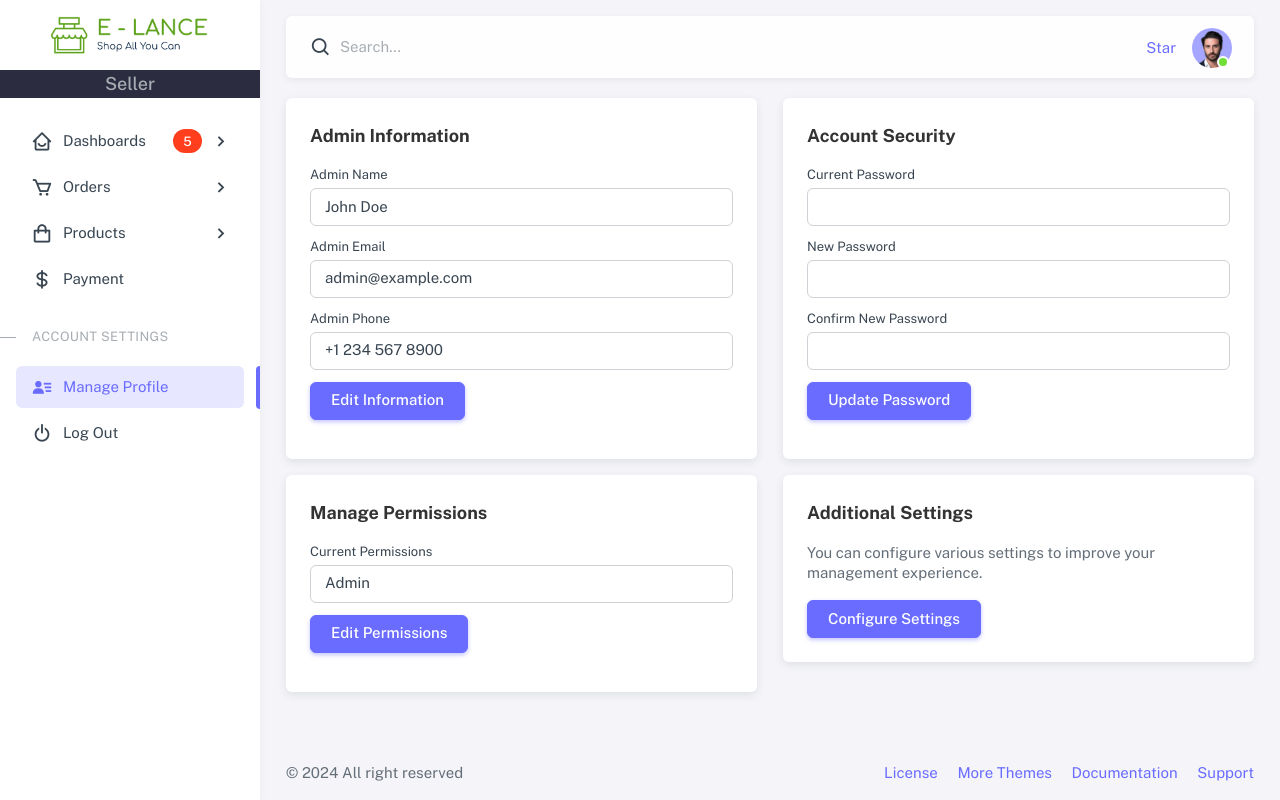
After one commit to Oyencelis/e-lance, a Flask app: page /profile in a window 1280 px wide. The commit adds this page. Run offline with Flask 3, Linux system fonts and the light colour scheme; the visitor is signed in with stand-in values (Sample User, id 1); some libraries are stand-ins or nearby versions.

Commit message:
Added manage profile and become a seller request feature

```diff
--- /dev/null
+++ b/app/controller/ManageProfileController.py
@@ -0,0 +1,39 @@
+from flask import render_template, session, request, g
+from flask_login import current_user
+from helpers.HelperFunction import responseData
+from helpers.QueryHelpers import executePost, executeGet
+
+def manageProfile():
+    active_menu = ['manage']
+    return render_template('views/manage-profile/manageProfile.html', menu = active_menu)
+
+def sellerRequest():
+    user_id = session.get('user_id')
+    print(f"User ID: {user_id}")  # Debugging
+    query = "SELECT user_id FROM seller_details WHERE user_id = %s"
+
+    # Execute the query to check if the user already has a seller request
+    result = executeGet(query, (user_id,))
+
+    # If user already has a seller request, you might want to inform them
+    if result:  # Assuming `result` returns a list of records
+        return render_template('views/become-seller.html', message="You already have a seller request under review.")
+
+    return render_template('views/become-seller.html')
+
+def sellerRequestSubmit():
+    store_name = request.form.get('storeName')
+    business_description = request.form.get('businessDescription')
+
+    if not store_name:
+        return responseData("error", "Store name is required", "", 200)
+    if not business_description:
+        return responseData("error", "Description is required", "", 200)
+
+    insert_query = "INSERT INTO seller_details (user_id, store_name, description) VALUES (%s, %s, %s)"
+
+    # Execute the insertion and check if it was successful
+    if executePost(insert_query, (g.authenticated['user_id'], store_name, business_description)):
+        return responseData("success", "Your request to become a seller has been submitted, please wait for approval.", "", 200)
+    else:
+        return responseData("error", "Failed to insert your request into the database.", "", 200)
--- /dev/null
+++ b/app/controller/UserController.py
@@ -0,0 +1,6 @@
+from flask import render_template, session
+from helpers.QueryHelpers import executeGet
+
+def seller():
+    active_menu = ['users', 'seller']
+    return render_template('views/users/seller.html', menu = active_menu)
--- a/app/routes.py
+++ b/app/routes.py
@@ -4,12 +4,16 @@ from flask import Flask, session, redirect, url_for, g
 from middleware.auth import login_required
 #Helpers
 from helpers.Session import sessionRemove
+from helpers.HelperFunction import responseData
+
 # Controllers
 from controller.HomeController import home
 from controller.LoginController import login, LoginSubmit, signup, signupSubmit
 # Authenticate controllers
 from controller.DashboardController import dashboardIndex
 from controller.ProductController import productCategories, addCategories, changeCategoryStatus, updateCategories, products, addProduct, changeProductStatus, updateProducts
+from controller.ManageProfileController import sellerRequestSubmit, sellerRequest, manageProfile
+from controller.UserController import seller
 
 
 
@@ -51,13 +55,27 @@ def setup_routes(app: Flask):
         return signupSubmit()
 
 
+    @app.route('/seller-request')
+    @login_required
+    def seller_request():
+        return sellerRequest()
+
+    @app.route('/seller-request', methods=['POST'])
+    @login_required
+    def seller_request_submit():
+        return sellerRequestSubmit()
+
+    @app.route('/seller')
+    @login_required
+    def seller_dashboard():
+        return seller()
 
 
     @app.route('/logout')
     @login_required
     def logout():
         sessionRemove('authenticated') # Clear session data
-        return redirect(url_for('login_page'))
+        return redirect(url_for('home_page'))
 
     @app.route('/dashboard')
     @login_required
@@ -100,3 +118,8 @@ def setup_routes(app: Flask):
     @login_required
     def update_products():
         return updateProducts()
+
+    @app.route('/profile')
+    @login_required
+    def manage_profile():
+        return manageProfile()
--- a/static/css/custom.css
+++ b/static/css/custom.css
@@ -1,3 +1,32 @@
 .swal2-container {
     z-index: 999999 !important;
 }
+
+.profile-header {
+    background-color: #ffffff;
+    padding: 20px;
+    border-radius: 12px;
+    box-shadow: 0 4px 8px rgba(0, 0, 0, 0.1);
+    display: flex;
+    align-items: center;
+    margin-bottom: 30px;
+}
+
+.profile-picture {
+    width: 150px;
+    height: 150px;
+    border-radius: 50%;
+    background-color: #d3d3d3;
+    margin-right: 20px;
+}
+
+.section-title {
+    font-weight: bold;
+    color: #333;
+    margin-bottom: 1rem;
+}
+.grid-container {
+    display: grid;
+    grid-template-columns: repeat(auto-fill, minmax(300px, 1fr));
+    gap: 1.5rem;
+}
--- a/template/include/dashboard-nav.html
+++ b/template/include/dashboard-nav.html
@@ -75,7 +75,7 @@ id="layout-navbar">
                         <div class="dropdown-divider my-1"></div>
                     </li>
                     <li>
-                        <a class="dropdown-item" href="#">
+                        <a class="dropdown-item" href="/profile">
                             <i class="bx bx-user bx-md me-3"></i><span>My Profile</span>
                         </a>
                     </li>
--- a/template/include/dashboard-sidebar.html
+++ b/template/include/dashboard-sidebar.html
@@ -79,15 +79,15 @@
       <li class="menu-item">
         <a
           href="#"
-          target="_blank"
           class="menu-link">
           <i class="menu-icon tf-icons bx bx-dollar"></i>
           <div class="text-truncate" data-i18n="Email">Payment</div>
         </a>
       </li>
+      {% if auth_user['role_id'] == 1 %}
       <li class="menu-header small text-uppercase"><span class="menu-header-text">User Management</span></li>
       <!-- Products -->
-      <li class="menu-item">
+      <li class="menu-item {% if 'users' in menu %} active open {% endif%}">
         <a href="javascript:void(0);" class="menu-link menu-toggle">
           <i class="menu-icon tf-icons bx bx-shopping-bag"></i>
           <div class="text-truncate" data-i18n="Layouts">Users</div>
@@ -99,8 +99,8 @@
               <div class="text-truncate" data-i18n="Without menu">Admin</div>
             </a>
           </li>
-          <li class="menu-item">
-            <a href="#" class="menu-link">
+          <li class="menu-item menu-item {% if 'seller' in menu %} active {% endif%}">
+            <a href="/seller" class="menu-link">
               <div class="text-truncate" data-i18n="Without menu">Seller</div>
             </a>
           </li>
@@ -111,14 +111,14 @@
           </li>
         </ul>
       </li>
+      {% endif %}
 
 
       <!-- Account Setting -->
       <li class="menu-header small text-uppercase"><span class="menu-header-text">Account Settings</span></li>
-      <li class="menu-item">
+      <li class="menu-item menu-item {% if 'manage' in menu %} active {% endif%}">
         <a
-          href="https://github.com/themeselection/sneat-html-admin-template-free/issues"
-          target="_blank"
+          href="/profile"
           class="menu-link">
           <i class="menu-icon tf-icons bx bxs-user-detail"></i>
           <div class="text-truncate" data-i18n="Support">Manage Profile</div>
@@ -129,7 +129,7 @@
           href="/logout"
           class="menu-link">
           <i class="menu-icon tf-icons bx bx-power-off"></i>
-          <div class="text-truncate" data-i18n="Documentation">Logout</div>
+          <div class="text-truncate" data-i18n="Documentation">Log Out</div>
         </a>
       </li>
     </ul>
--- /dev/null
+++ b/template/views/manage-profile/manageProfile.html
@@ -0,0 +1,183 @@
+{% extends 'dashboard-base.html' %}
+
+{% block title %}Manage Profile{% endblock %}
+
+{% block content %}
+{% if auth_user['role_id'] == 3 %}
+<div class="container my-5">
+    <div class="row">
+        <!-- Store Information Section -->
+        <div class="col-lg-6 mb-4">
+            <div class="card">
+                <div class="card-body">
+                    <h5 class="section-title">Store Information</h5>
+                    <form>
+                        <div class="mb-3">
+                            <label for="storeName" class="form-label">Store Name</label>
+                            <input type="text" class="form-control" id="storeName" value="John Doe Store" required>
+                        </div>
+                        <div class="mb-3">
+                            <label for="tagline" class="form-label">Store Tagline</label>
+                            <input type="text" class="form-control" id="tagline" value="Top quality products for all your needs" required>
+                        </div>
+                        <div class="mb-3">
+                            <label for="description" class="form-label">Business Description</label>
+                            <textarea class="form-control" id="description" rows="3" required>Description of your store's mission, values, and products.</textarea>
+                        </div>
+                        <button type="submit" class="btn btn-primary">Save Changes</button>
+                    </form>
+                </div>
+            </div>
+        </div>
+
+        <!-- Contact Information Section -->
+        <div class="col-lg-6 mb-4">
+            <div class="card">
+                <div class="card-body">
+                    <h5 class="section-title">Contact Information</h5>
+                    <form>
+                        <div class="mb-3">
+                            <label for="email" class="form-label">primaryer Support Email</label>
+                            <input type="email" class="form-control" id="email" value="support@johndoestore.com" required>
+                        </div>
+                        <div class="mb-3">
+                            <label for="phone" class="form-label">primaryer Support Phone</label>
+                            <input type="tel" class="form-control" id="phone" value="+1 234 567 8900" required>
+                        </div>
+                        <button type="submit" class="btn btn-primary">Save Changes</button>
+                    </form>
+                </div>
+            </div>
+        </div>
+
+        <!-- Business Hours & Policies Section -->
+        <div class="col-lg-6 mb-4">
+            <div class="card">
+                <div class="card-body">
+                    <h5 class="section-title">Business Hours & Policies</h5>
+                    <form>
+                        <div class="mb-3">
+                            <label for="businessHours" class="form-label">Business Hours</label>
+                            <input type="text" class="form-control" id="businessHours" value="Mon - Fri, 9 AM - 6 PM" required>
+                        </div>
+                        <div class="mb-3">
+                            <label for="returnPolicy" class="form-label">Return Policy</label>
+                            <textarea class="form-control" id="returnPolicy" rows="3" required>Specify your return and refund policy here.</textarea>
+                        </div>
+                        <button type="submit" class="btn btn-primary">Save Changes</button>
+                    </form>
+                </div>
+            </div>
+        </div>
+
+        <!-- Social Media Links Section -->
+        <div class="col-lg-6 mb-4">
+            <div class="card">
+                <div class="card-body">
+                    <h5 class="section-title">Social Media Links</h5>
+                    <form>
+                        <div class="mb-3">
+                            <label for="facebook" class="form-label">Facebook</label>
+                            <input type="url" class="form-control" id="facebook" value="https://facebook.com/johndoestore" required>
+                        </div>
+                        <div class="mb-3">
+                            <label for="instagram" class="form-label">Instagram</label>
+                            <input type="url" class="form-control" id="instagram" value="https://instagram.com/johndoestore" required>
+                        </div>
+                        <button type="submit" class="btn btn-primary">Save Changes</button>
+                    </form>
+                </div>
+            </div>
+        </div>
+    </div>
+</div>
+
+{% else %}
+
+<div class="container my-5">
+
+
+    <div class="row">
+        <!-- Admin Information Section -->
+        <div class="col-lg-6 mb-4">
+
+        <div class="card">
+            <div class="card-body">
+                <h5 class="section-title">Admin Information</h5>
+                <form>
+                    <div class="mb-3">
+                        <label for="adminName" class="form-label">Admin Name</label>
+                        <input type="text" class="form-control" id="adminName" value="John Doe" >
+                    </div>
+                    <div class="mb-3">
+                        <label for="adminEmail" class="form-label">Admin Email</label>
+                        <input type="email" class="form-control" id="adminEmail" value="admin@example.com" >
+                    </div>
+                    <div class="mb-3">
+                        <label for="adminPhone" class="form-label">Admin Phone</label>
+                        <input type="text" class="form-control" id="adminPhone" value="+1 234 567 8900" >
+                    </div>
+                    <button type="button" class="btn btn-primary">Edit Information</button>
+                </form>
+            </div>
+        </div>
+        </div>
+
+        <!-- Account Security Section -->
+        <div class="col-lg-6 mb-4">
+
+        <div class="card">
+            <div class="card-body">
+                <h5 class="section-title">Account Security</h5>
+                <form>
+                    <div class="mb-3">
+                        <label for="currentPassword" class="form-label">Current Password</label>
+                        <input type="password" class="form-control" id="currentPassword">
+                    </div>
+                    <div class="mb-3">
+                        <label for="newPassword" class="form-label">New Password</label>
+                        <input type="password" class="form-control" id="newPassword">
+                    </div>
+                    <div class="mb-3">
+                        <label for="confirmPassword" class="form-label">Confirm New Password</label>
+                        <input type="password" class="form-control" id="confirmPassword">
+                    </div>
+                    <button type="submit" class="btn btn-primary">Update Password</button>
+                </form>
+            </div>
+        </div>
+        </div>
+        <!-- Permissions Section -->
+        <div class="col-lg-6 mb-4">
+
+        <div class="card">
+            <div class="card-body">
+                <h5 class="section-title">Manage Permissions</h5>
+                <form>
+                    <div class="mb-3">
+                        <label for="permissions" class="form-label">Current Permissions</label>
+                        <input type="text" class="form-control" id="permissions" value="Admin" >
+                    </div>
+                    <button type="button" class="btn btn-primary">Edit Permissions</button>
+                </form>
+            </div>
+        </div>
+        </div>
+
+
+        <!-- Additional Settings Section -->
+        <div class="col-lg-6 mb-4">
+
+        <div class="card">
+            <div class="card-body">
+                <h5 class="section-title">Additional Settings</h5>
+                <p>You can configure various settings to improve your management experience.</p>
+                <button class="btn btn-primary">Configure Settings</button>
+            </div>
+        </div>
+        </div>
+    </div>
+</div>
+{% endif %}
+
+{% endblock %}
```
Also changed, not shown: template/include/navbar.html (+15 -4 lines), template/views/become-seller.html (added, +66 -0 lines), template/views/users/seller.html (added, +55 -0 lines), 2 other files.
